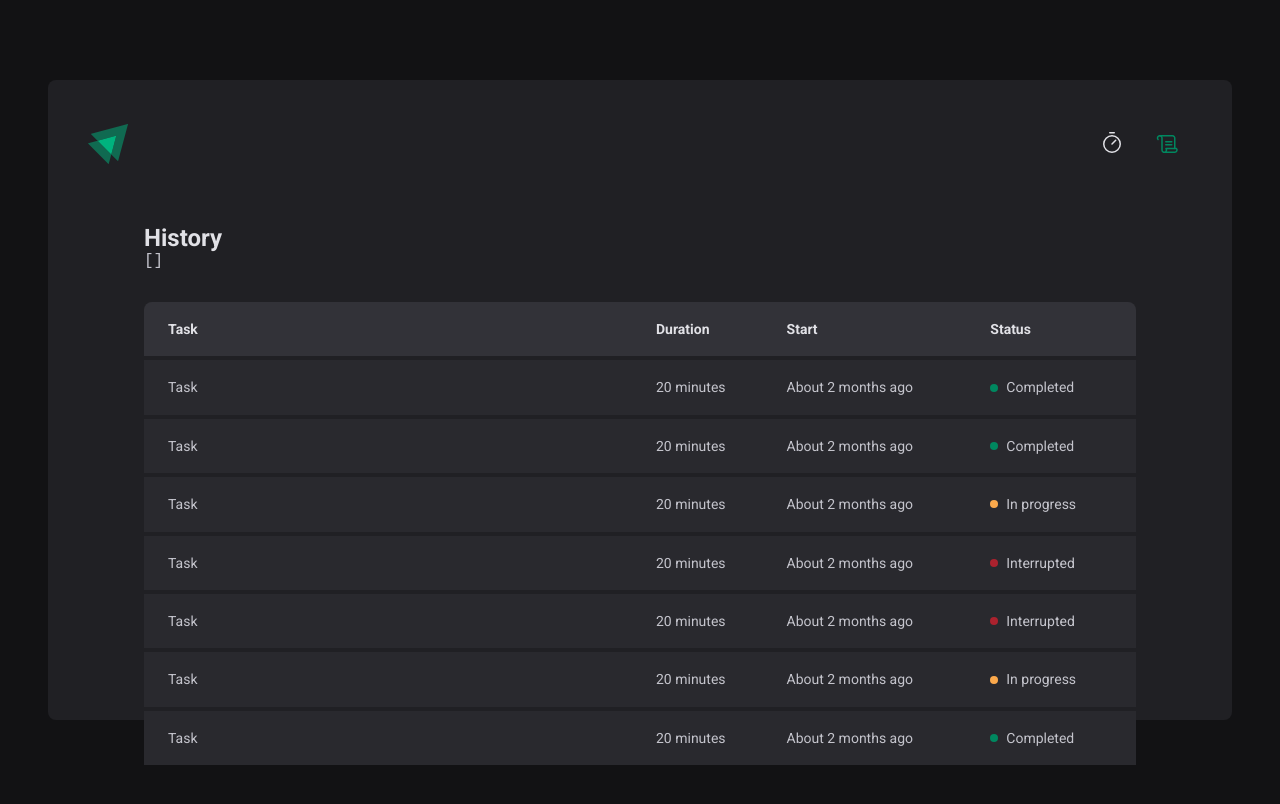
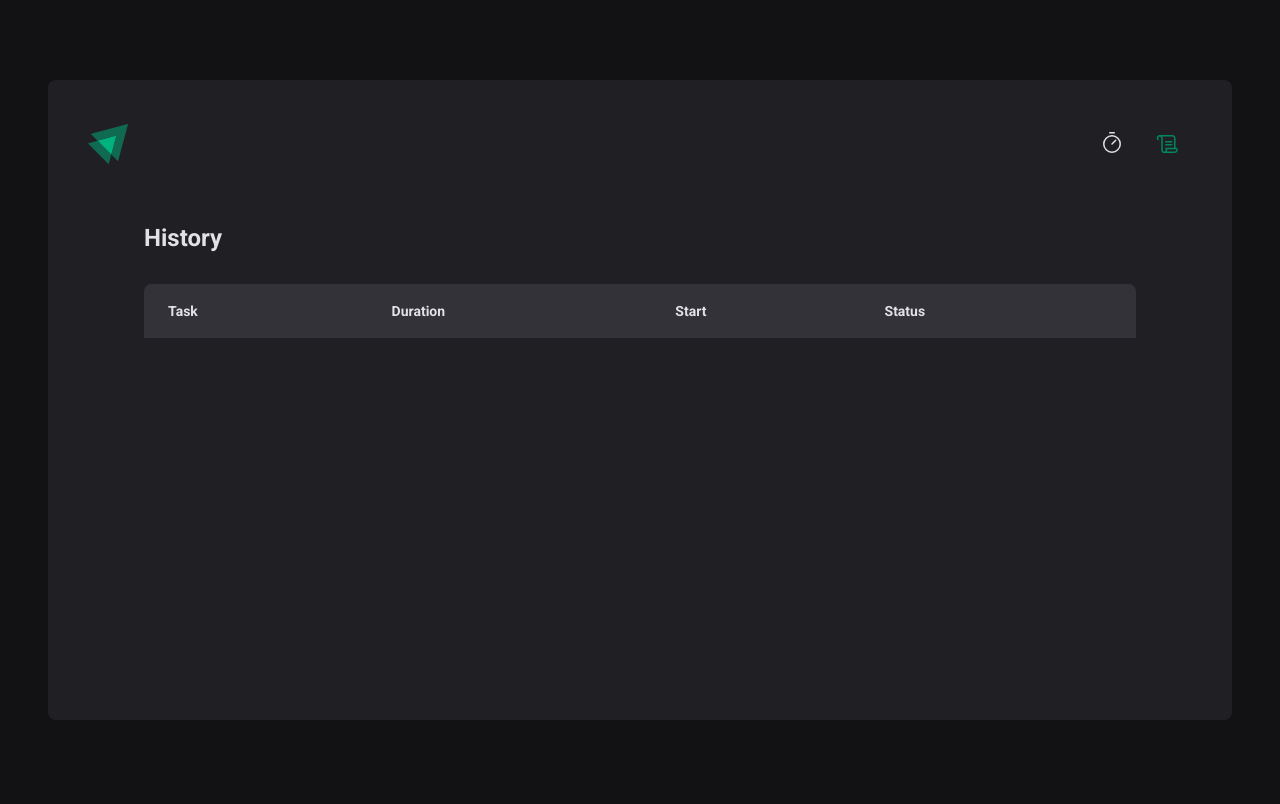
Before and after one commit to luciofer/timer, a React (Vite) app: page /history in a window 1280 px wide. Shown: the top 804 px of the page. Built offline with nearby package versions, Linux system fonts and the light colour scheme.

Commit message:
add reducer

```diff
--- a/src/contexts/CyclesContext.tsx
+++ b/src/contexts/CyclesContext.tsx
@@ -1,4 +1,4 @@
-import { ReactNode, createContext, useState } from "react"
+import { ReactNode, createContext, useState, useReducer } from 'react'
 
 interface Cycle {
     id: string
@@ -9,7 +9,7 @@ interface Cycle {
     completedAt?: Date
 }
 
-interface createCycleData{
+interface createCycleData {
     task: string
     minutesAmount: number
 }
@@ -21,43 +21,84 @@ interface CyclesContextType {
     amountSecondsPassed: number
     markCurrentCycleAsFinished: () => void
     setSecondsPassed: (seconds: number) => void
-    setActId: (seconds: string | null) => void
     createNewCycle: (data: createCycleData) => void
     interruptCurrentCycle: () => void
 }
+export const CyclesContext = createContext({} as CyclesContextType)
 
-interface CyclesContextProviderProps{
+interface CyclesContextProviderProps {
     children: ReactNode
 }
 
 
-export const CyclesContext = createContext({} as CyclesContextType)
+interface CycleState {
+    cycles: Cycle[]
+    activeCycleId: string | null
+}
 
-export function CyclesContextProvider({ children }:CyclesContextProviderProps){
+
+export function CyclesContextProvider({
+    children
+}: CyclesContextProviderProps) {
+
+    const [cyclesState, dispatch] = useReducer((state: CycleState, action: any) => {
+
+        switch (action.type) {
+            case 'ADD_NEW_CYCLE':
+                return {
+                    ...state,
+                    cycles: [...state.cycles, action.payload.newCycle],
+                    activeCycleId: action.payload.newCycle.id
+                }
+            case 'INTERRUPT_CURRENT_CYCLE':
+                return {
+                    ...state,
+                    cycles: state.cycles.map((cycle) => {
+                                if (cycle.id === state.activeCycleId) {
+                                    return { ...cycle, interruptedDate: new Date() }
+                                } else {
+                                    return cycle
+                                }
+                            }),
+                    activeCycleId: null
+                }
+            case 'MARK_CURRENT_CYCLE_AS_FINISHED':
+                return {
+                    ...state,
+                    cycles: state.cycles.map((cycle) => {
+                                if (cycle.id === state.activeCycleId) {
+                                    return { ...cycle, completedAt: new Date() }
+                                } else {
+                                    return cycle
+                                }
+                            }),
+                    activeCycleId: null
+                }
+            default:
+                return state
+        }
+    }, {
+        cycles: [],
+        activeCycleId: null
+    })
+
     const [amountSecondsPassed, setAmountSecondsPassed] = useState(0)
-    const [cycles, setCycles] = useState<Cycle[]>([])
-    const [activeCycleId, setActiveCycleId] = useState<string | null>(null)
+
+    const { cycles, activeCycleId } = cyclesState
 
     const activeCycle = cycles.find((cycle) => cycle.id === activeCycleId)
 
     function markCurrentCycleAsFinished() {
-        setCycles((state) =>
-            state.map((cycle) => {
-                if (cycle.id === activeCycleId) {
-                    return { ...cycle, completedAt: new Date() }
-                } else {
-                    return cycle
+        dispatch({
+            type: 'MARK_CURRENT_CYCLE_AS_FINISHED',
+            payload: {
+                activeCycleId
             }
         })
-        )
     }
 
     function setSecondsPassed(seconds: number) {
         setAmountSecondsPassed(seconds)
-    }
-
-    function setActId(id: string | null) {
-        setActiveCycleId(id)
     }
 
 
@@ -69,23 +110,24 @@ export function CyclesContextProvider({ children }:CyclesContextProviderProps){
             minuteAmount: data.minutesAmount,
             startDate: new Date()
         }
-        setCycles((state) => [...state, newCycle])
-        setActiveCycleId(id)
+
+        dispatch({
+            type: 'ADD_NEW_CYCLE',
+            payload: {
+                newCycle
+            }
+        })
+
         setAmountSecondsPassed(0)
     }
 
     function interruptCurrentCycle() {
-        setCycles((state) =>
-            state.map((cycle) => {
-                if (cycle.id === activeCycleId) {
-                    return { ...cycle, interruptedDate: new Date() }
-                } else {
-                    return cycle
+        dispatch({
+            type: 'INTERRUPT_CURRENT_CYCLE',
+            payload: {
+                activeCycleId
             }
         })
-        )
-
-        setActiveCycleId(null)
     }
 
     return (
@@ -96,7 +138,6 @@ export function CyclesContextProvider({ children }:CyclesContextProviderProps){
                 activeCycleId,
                 markCurrentCycleAsFinished,
                 amountSecondsPassed,
-                        setActId,
                 setSecondsPassed,
                 createNewCycle,
                 interruptCurrentCycle
--- a/src/pages/History/index.tsx
+++ b/src/pages/History/index.tsx
@@ -1,17 +1,15 @@
 import { useContext } from 'react'
 import { HistoryContainer, HistoryList, Status } from './styles'
 import { CyclesContext } from '../../contexts/CyclesContext'
+import { formatDistanceToNow } from 'date-fns'
 
 export function History() {
-
     const { cycles } = useContext(CyclesContext)
 
     return (
         <HistoryContainer>
             <h1>History</h1>
-            <pre>
-                {JSON.stringify(cycles, null, 2)}
-            </pre>
+
             <HistoryList>
                 <table>
                     <thead>
@@ -24,66 +22,35 @@ export function History() {
                     </thead>
 
                     <tbody>
-                        <tr>
-                            <td>Task</td>
-                            <td>20 minutes</td>
-                            <td>About 2 months ago</td>
+                        {cycles.map((cycle) => {
+                            return (
+                                <tr key={cycle.id}>
+                                    <td>{cycle.task}</td>
+                                    <td>{cycle.minuteAmount} minutes</td>
+                                    <td>{formatDistanceToNow(cycle.startDate, {
+                                        addSuffix: true
+                                    })}</td>
                                     <td>
-                                <Status $statusColor="green">Completed</Status>
-                            </td>
-                        </tr>
-                        <tr>
-                            <td>Task</td>
-                            <td>20 minutes</td>
-                            <td>About 2 months ago</td>
-                            <td>
-                                <Status $statusColor="green">Completed</Status>
-                            </td>
-                        </tr>
-                        <tr>
-                            <td>Task</td>
-                            <td>20 minutes</td>
-                            <td>About 2 months ago</td>
-                            <td>
+                                        {cycle.completedAt && (
+                                            <Status $statusColor="green">
+                                                Completed
+                                            </Status>
+                                        )}
+                                        {cycle.interruptedDate && (
+                                            <Status $statusColor="red">
+                                                Interrupted
+                                            </Status>
+                                        )}
+                                        {!cycle.completedAt &&
+                                            !cycle.interruptedDate && (
                                                 <Status $statusColor="yellow">
                                                     In progress
                                                 </Status>
+                                            )}
                                     </td>
                                 </tr>
-                        <tr>
-                            <td>Task</td>
-                            <td>20 minutes</td>
-                            <td>About 2 months ago</td>
-                            <td>
-                                <Status $statusColor="red">Interrupted</Status>
-                            </td>
-                        </tr>
-                        <tr>
-                            <td>Task</td>
-                            <td>20 minutes</td>
-                            <td>About 2 months ago</td>
-                            <td>
-                                <Status $statusColor="red">Interrupted</Status>
-                            </td>
-                        </tr>
-                        <tr>
-                            <td>Task</td>
-                            <td>20 minutes</td>
-                            <td>About 2 months ago</td>
-                            <td>
-                                <Status $statusColor="yellow">
-                                    In progress
-                                </Status>
-                            </td>
-                        </tr>
-                        <tr>
-                            <td>Task</td>
-                            <td>20 minutes</td>
-                            <td>About 2 months ago</td>
-                            <td>
-                                <Status $statusColor="green">Completed</Status>
-                            </td>
-                        </tr>
+                            )
+                        })}
                     </tbody>
                 </table>
             </HistoryList>
--- a/src/pages/Home/components/Countdown/index.tsx
+++ b/src/pages/Home/components/Countdown/index.tsx
@@ -8,7 +8,6 @@ export function Countdown() {
         activeCycle,
         markCurrentCycleAsFinished,
         amountSecondsPassed,
-        setActId,
         setSecondsPassed
     } = useContext(CyclesContext)
     const totalSeconds = activeCycle ? activeCycle.minuteAmount * 60 : 0
@@ -24,7 +23,6 @@ export function Countdown() {
                 )
                 if (secondsDifference >= totalSeconds) {
                     markCurrentCycleAsFinished()
-                    setActId(null)
                     setSecondsPassed(totalSeconds)
                     clearInterval(interval)
                 } else {
@@ -40,7 +38,6 @@ export function Countdown() {
         totalSeconds,
         activeCycle,
         markCurrentCycleAsFinished,
-        setActId,
         setSecondsPassed
     ])
 
```
Also changed, not shown: src/pages/Home/index.tsx (+7 -9 lines). Lines whose indentation alone changed are shown as unchanged.
